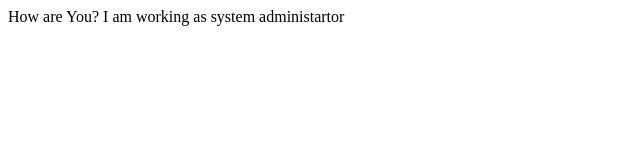
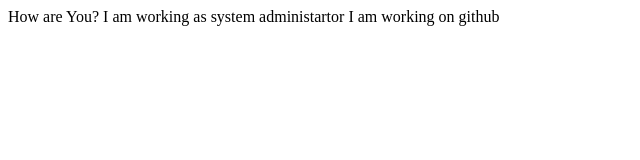
Before and after one commit to shreeshabhakta/shreesha-own-portfolio, a plain HTML site: page index.html in a window 1280 px wide. Shown: the whole page, without its empty margins (0-640 px from the left). Drawn offline with Linux system fonts and the light colour scheme.

Commit message:
Update index.html

```diff
--- a/index.html
+++ b/index.html
@@ -10,5 +10,7 @@
     How are You?
 
     I am working as system administartor
+
+    I am working on github
 </body>
 </html>
```
